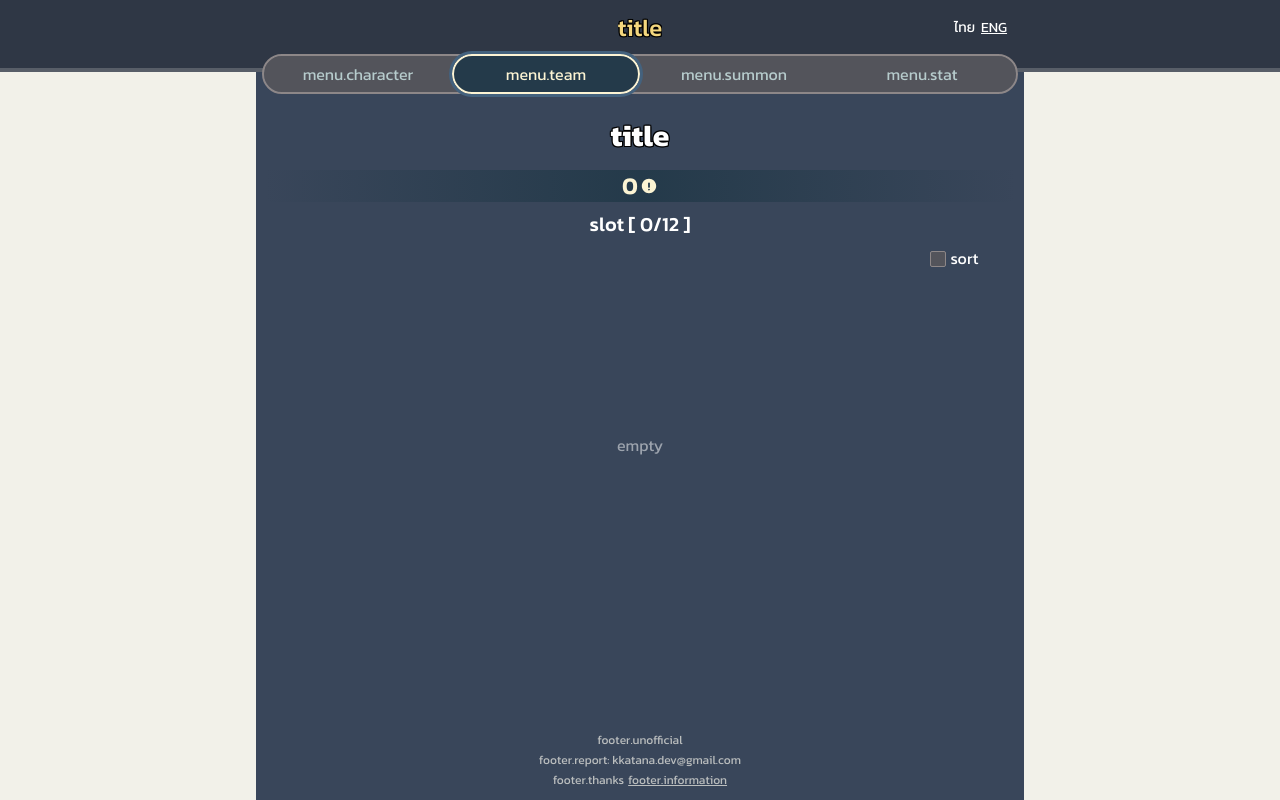
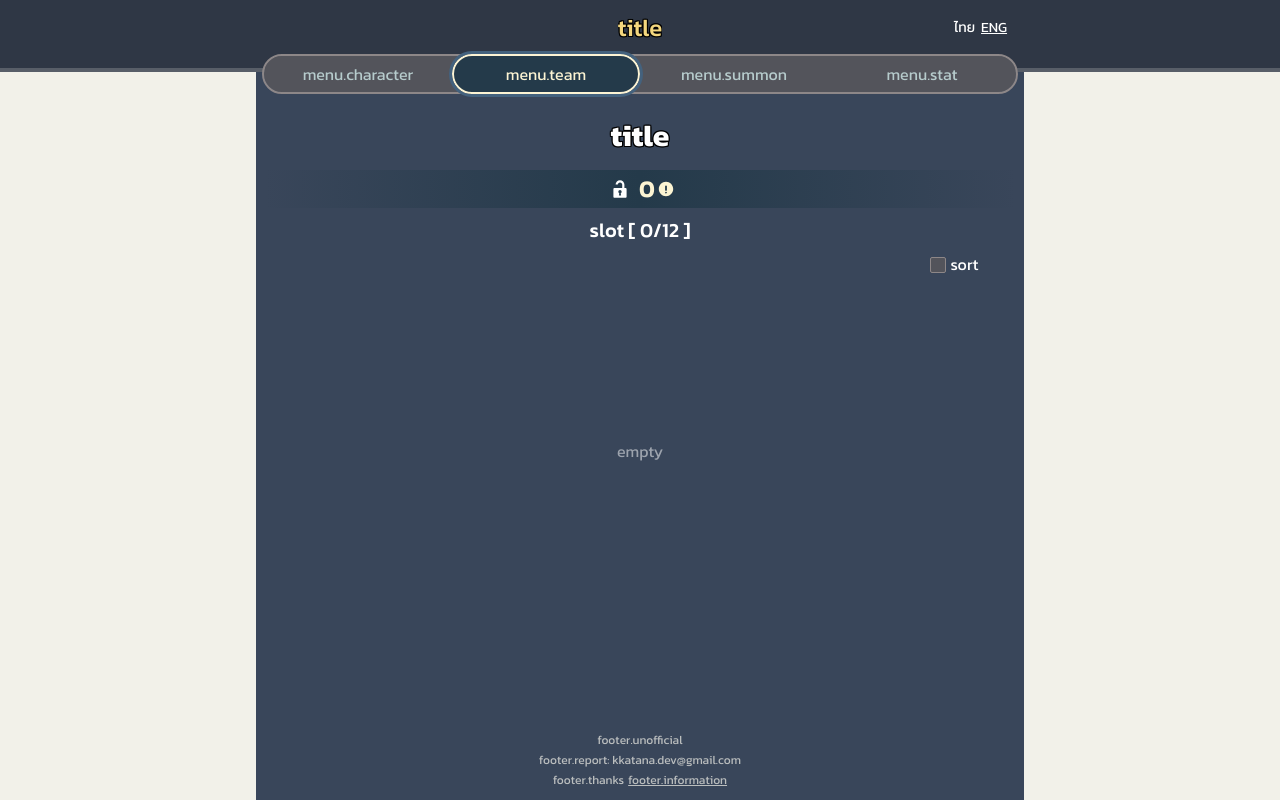
Before and after one commit to jiradedm/SKIA-Damage-Calculator, a Next.js app: page /team in a window 1280 px wide. Built offline with nearby package versions, Linux system fonts and the light colour scheme; what i18next-resources-to-backend would draw is missing.

Commit message:
add compare damage differential

```diff
--- a/src/app/team/page.tsx
+++ b/src/app/team/page.tsx
@@ -1,6 +1,7 @@
 "use client";
 
-import type { Dispatch, FC, SetStateAction } from "react";
+import { Popover } from "@headlessui/react";
+import type { ComponentPropsWithoutRef, Dispatch, FC, SetStateAction } from "react";
 import { useEffect, useMemo, useState } from "react";
 import { useTranslation } from "react-i18next";
 import { twMerge } from "tailwind-merge";
@@ -29,6 +30,34 @@ const InfoIcon = () => {
   return (
     <svg xmlns="http://www.w3.org/2000/svg" viewBox="0 0 20 20" fill="currentColor" className="size-[18px]">
       <path d="M10 18C5.58172 18 2 14.4183 2 10C2 5.58172 5.58172 2 10 2C14.4183 2 18 5.58172 18 10C18 14.4183 14.4183 18 10 18ZM10 6C9.44772 6 9 6.44772 9 7V11C9 11.5523 9.44772 12 10 12C10.5523 12 11 11.5523 11 11V7C11 6.44772 10.5523 6 10 6ZM10 15C10.5523 15 11 14.5523 11 14C11 13.4477 10.5523 13 10 13C9.44772 13 9 13.4477 9 14C9 14.5523 9.44772 15 10 15Z" />
+    </svg>
+  );
+};
+
+const LockIcon: FC<ComponentPropsWithoutRef<"svg">> = ({ className, ...prop }) => {
+  return (
+    <svg
+      xmlns="http://www.w3.org/2000/svg"
+      viewBox="0 0 20 20"
+      fill="currentColor"
+      className={twMerge("size-[22px]", className)}
+      {...prop}
+    >
+      <path d="M15 9h-1V6c0-2.2-1.8-4-4-4S6 3.8 6 6v3H5c-.5 0-1 .5-1 1v7c0 .5.5 1 1 1h10c.5 0 1-.5 1-1v-7c0-.5-.5-1-1-1zm-4 7H9l.4-2.2c-.5-.2-.9-.8-.9-1.3 0-.8.7-1.5 1.5-1.5s1.5.7 1.5 1.5c0 .6-.3 1.1-.9 1.3L11 16zm1-7H8V6c0-1.1.9-2 2-2s2 .9 2 2v3z" />
+    </svg>
+  );
+};
+
+const UnlockIcon: FC<ComponentPropsWithoutRef<"svg">> = ({ className, ...prop }) => {
+  return (
+    <svg
+      xmlns="http://www.w3.org/2000/svg"
+      viewBox="0 0 20 20"
+      fill="currentColor"
+      className={twMerge("size-[22px]", className)}
+      {...prop}
+    >
+      <path d="M12 9V6c0-1.1-.9-2-2-2s-2 .9-2 2H6c0-2.21 1.79-4 4-4s4 1.79 4 4v3h1c.55 0 1 .45 1 1v7c0 .55-.45 1-1 1H5c-.55 0-1-.45-1-1v-7c0-.55.45-1 1-1h7zm-1 7l-.36-2.15c.51-.24.86-.75.86-1.35 0-.83-.67-1.5-1.5-1.5s-1.5.67-1.5 1.5c0 .6.35 1.11.86 1.35L9 16h2z" />
     </svg>
   );
 };
@@ -72,11 +101,41 @@ const TeamModal: FC<TeamModalProps> = ({ characters, isOpen, setIsOpen }) => {
   );
 };
 
+interface DiffNumberProps {
+  lockedNumber?: number;
+  teamDamage: number;
+}
+
+const DiffNumberComponent: FC<DiffNumberProps> = ({ lockedNumber, teamDamage }) => {
+  const diffNumber = useMemo(() => {
+    if (lockedNumber === undefined) return undefined;
+    return teamDamage - lockedNumber;
+  }, [lockedNumber, teamDamage]);
+
+  return (
+    lockedNumber !== undefined &&
+    diffNumber !== undefined && (
+      <Popover className="relative w-full text-center">
+        <Popover.Button>
+          <div
+            className={twMerge("text-normal3 text-center hover:underline", diffNumber < 0 && "text-unique3")}
+          >{`${diffNumber >= 0 ? "+" : "-"}${formatNumber(Math.abs(diffNumber))}`}</div>
+        </Popover.Button>
+        <Popover.Panel className="absolute -bottom-1 left-1/2 z-[2] flex -translate-x-1/2 translate-y-full items-center gap-1 truncate rounded-md bg-[#39465a] px-2 py-1 outline outline-2 outline-[#44627e] transition-all">
+          <LockIcon className="size-[18px]" />
+          <div>{formatNumber(lockedNumber)}</div>
+        </Popover.Panel>
+      </Popover>
+    )
+  );
+};
+
 export default function TeamPage() {
   const { t } = useTranslation("page/team");
   const { t: tc } = useTranslation("page/character");
 
   const { characters, addedCharacters, setTeamEffects, statusAilments, setStatusAilments } = useCharacterStore();
+  const [lockedNumber, setLockedNumber] = useState<number | undefined>(undefined);
 
   const [isOpen, setIsOpen] = useState(false);
   const [sortActive, setSortActive] = useState(false);
@@ -107,7 +166,14 @@ export default function TeamPage() {
   return (
     <>
       <Title className="self-center text-3xl">{t("title")}</Title>
-      <div className="flex h-fit w-full items-center justify-center gap-1 bg-gradient-to-r from-transparent via-[#243a4a] via-50% to-transparent p-1">
+      <div>
+        <div className="relative flex h-fit w-full items-center justify-center gap-1 bg-gradient-to-r from-transparent via-[#243a4a] via-50% to-transparent p-1">
+          <div
+            className="cursor-pointer p-1 text-lg"
+            onClick={() => setLockedNumber((prev) => (prev === undefined ? teamDamage : undefined))}
+          >
+            {lockedNumber === undefined ? <UnlockIcon /> : <LockIcon />}
+          </div>
           <div
             className={twMerge(
               "text-2xl font-[600] leading-6 text-[#fcf4d3] flex gap-0.5 items-center hover:underline",
@@ -120,6 +186,8 @@ export default function TeamPage() {
             <div>{formatNumber(teamDamage)}</div>
             <InfoIcon />
           </div>
+        </div>
+        <DiffNumberComponent lockedNumber={lockedNumber} teamDamage={teamDamage} />
       </div>
       <div className="text-center text-xl font-[500] leading-5">
         {t("slot")} [ {characterActiveAmount}/{characterMaxActive} ]
```
Lines whose indentation alone changed are shown as unchanged.
